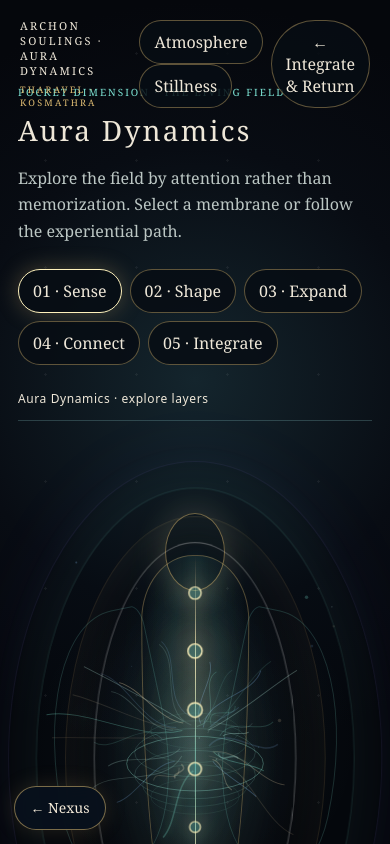
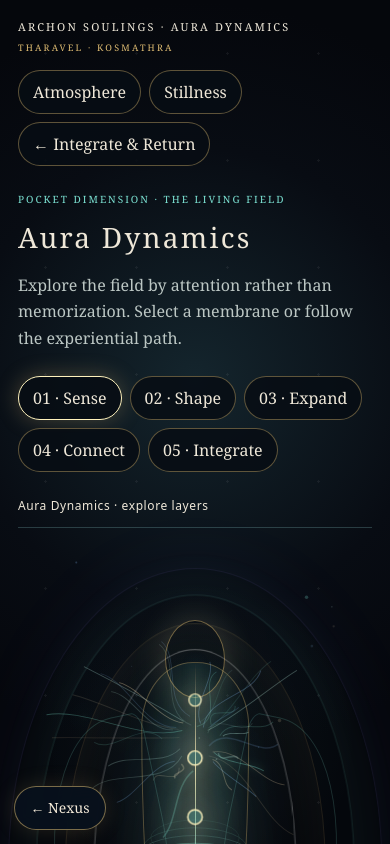
Before and after one commit to Archon-fct/gestalt-seed-estate-protocol, a plain HTML site: page hud/prototype/aura-dynamics.html in a window 390 px wide. Drawn offline with Linux system fonts and the light colour scheme.

Commit message:
Repair phone header flow across public destination pages [skip ci]

```diff
--- a/hud/prototype/living-pocket-material.css
+++ b/hud/prototype/living-pocket-material.css
@@ -8,3 +8,12 @@ body>.nexus-home{z-index:120}
 body.still>.living-pocket-material{opacity:.61}
 @media(max-width:700px){body>.living-pocket-material{opacity:.71}}
 @media(prefers-reduced-motion:reduce){body>.living-pocket-material{opacity:.62;transition:none!important}}
+/* Responsive destination headers: keep every control in normal flow on phones. */
+@media(max-width:650px){
+ body>header{position:relative;inset:auto;margin:18px 18px 0;display:flex;flex-direction:column;align-items:stretch;gap:14px}
+ body>header .brand{max-width:none;line-height:1.65;overflow-wrap:anywhere}
+ body>header .controls,body>header>div:not(.brand){display:flex;flex-wrap:wrap;align-items:center;gap:8px}
+ body>header .controls>div{display:flex;flex-wrap:wrap;gap:8px}
+ body>header .pill{flex:0 1 auto;min-height:44px;white-space:normal}
+ body>main{position:relative;inset:auto;padding-top:26px;min-width:0}
+}
--- a/wix/integration/source-lock.json
+++ b/wix/integration/source-lock.json
@@ -17,7 +17,7 @@
   "hud/prototype/experiments/procedural-v10/style.css": "73c5fa08f22fa2c7a84ab7ff96b514ed668834662d7b2a18c80efd83749b8b46",
   "hud/prototype/inner-sanctum.html": "986e25002e8f15211425610d03d4518ec5a7c067c245f8ccd768dd3474687d01",
   "hud/prototype/living-archive.html": "a09de83d5392d859193509390b67df0cad98fed662e76cf1a7cf6297c6f72165",
-  "hud/prototype/living-pocket-material.css": "70bad232cd4ce9973c9685f5f7fb00e636659d5b6f5a404966c1cd7ac9164531",
+  "hud/prototype/living-pocket-material.css": "7c5764a8ca96be15cb9ca39ed87a0055e6cb19fb92abfd123d7b99609cbffd08",
   "hud/prototype/living-pocket-material.js": "8d6dae6a0ed52b508bff7d2208484ead81861fd99172156a7733b314624732fd",
   "hud/prototype/living-thread-state.js": "c9dc812de5677d6a04775f0632ae91894c6ef69a27974c7ecf423a64ce6c0588",
   "hud/prototype/living-threshold.html": "61cc29ee6290d5f7246ec00b490688ec60b7876c3b1bd9f66177aace4510e49d",
```
